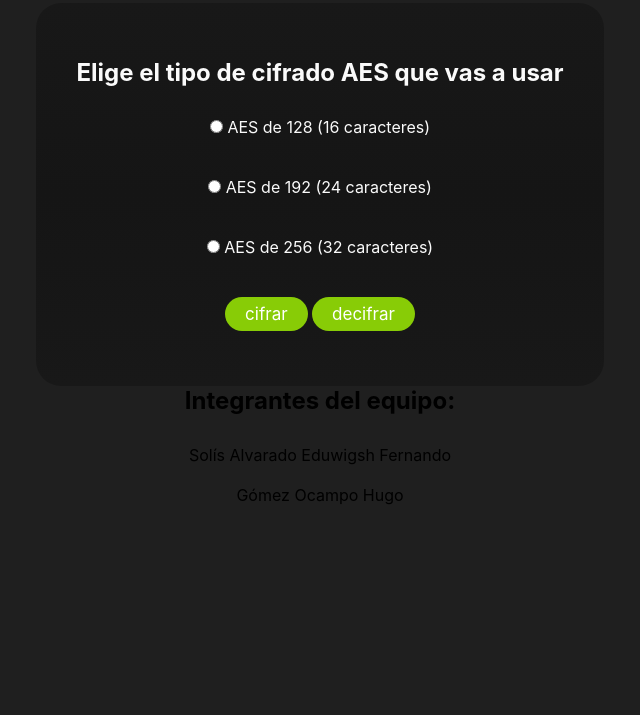
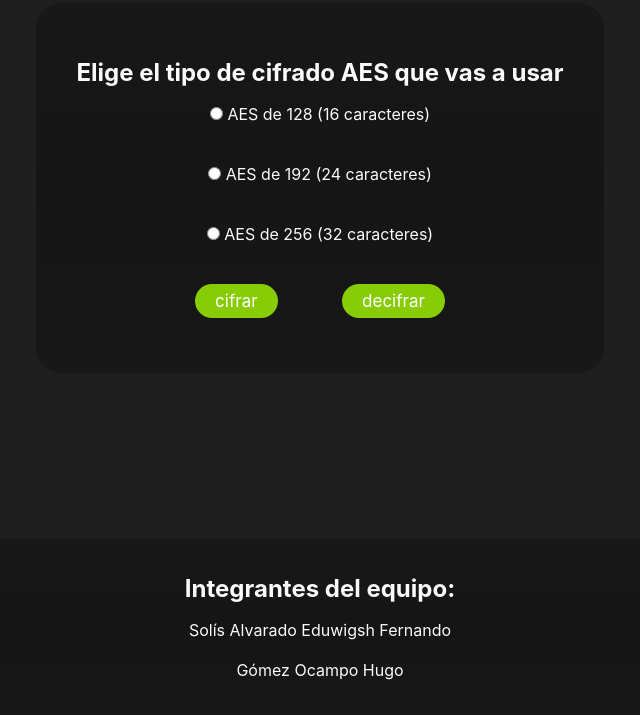
Before and after one commit to Eduwigsh/5IV7-Examen-2-parcial, a website: page src/views/index.html in a window 1280 px wide. Shown: the part 125-840 px from the top of the page, without its empty margins (320-960 px from the left). Before the commit the page ends 800 px from the top, so only its background shows below. Drawn offline with Linux system fonts and the light colour scheme; files that its build step writes are made by us from their sources; files whose address does not match are found by name.

Commit message:
css completo

```diff
--- a/src/public/css/index.css
+++ b/src/public/css/index.css
@@ -40,3 +40,13 @@
 .viajar{
     margin-inline: 30px;
 }
+h2{
+    margin-bottom: 17px;
+}
+footer{
+    margin-top: 13%;
+    color: rgb(250,250,250);
+    background: rgb(24,24,24);
+    background: linear-gradient(180deg, rgba(24,24,24,1) 0%, rgba(21,21,21,1) 50%, rgba(24,24,24,1) 100%);
+    padding-block: 35px;
+}
--- a/src/views/index.html
+++ b/src/views/index.html
@@ -5,7 +5,7 @@
     <meta http-equiv="X-UA-Compatible" content="IE=edge">
     <meta name="viewport" content="width=device-width, initial-scale=1.0">
     <title>Document</title>
-    <link rel="stylesheet" href="css/decifrar.css">
+    <link rel="stylesheet" href="css/index.css">
 </head>
 <body>
     <div class="main-container">
```
